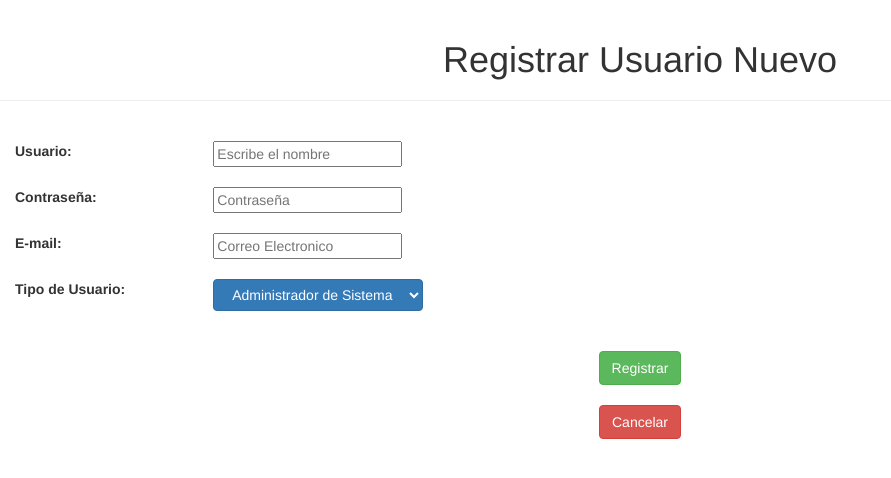
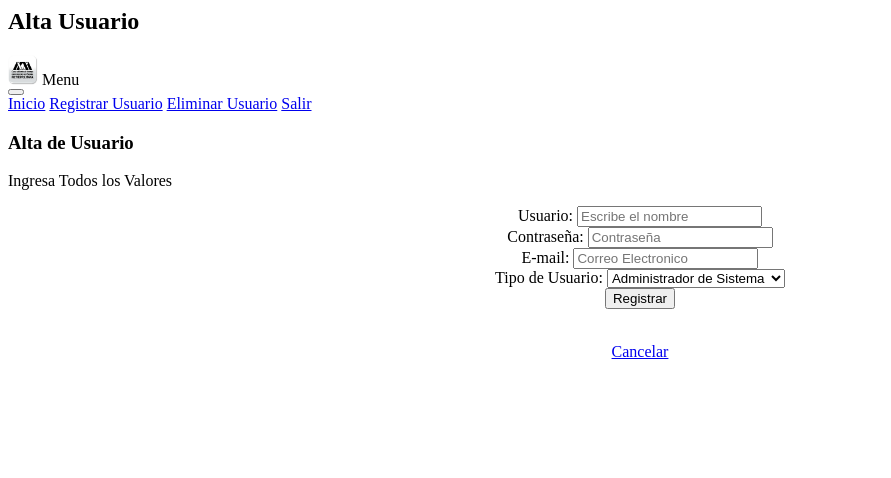
Before and after one commit to HugoRIF/ProyectoIS, a CodeIgniter app: page /assets/index.php/runc/index in a window 1280 px wide. Shown: the top 478 px of the page, without its empty margins (0-891 px from the left). Run offline with CodeIgniter, Linux system fonts and the light colour scheme; some libraries are stand-ins or nearby versions.

Commit message:
Agragano vistas con boostrap
se implemento boostrap en las vistas para un mejor manejo

```diff
--- a/application/views/Vistas/RUN.php
+++ b/application/views/Vistas/RUN.php
@@ -1,21 +1,38 @@
-<!DOCTYPE html>
-<html lang="es">
-<head>
-	<title>Registro de Usuario</title>
-	<meta charset="utf-8">
-	<br>
-	<h1 align="center" >Registrar Usuario Nuevo</h1>
-	<meta name="viewport" content="width=device-width, initial-scale=1">
-    	<link href="http://netdna.bootstrapcdn.com/bootstrap/3.0.0/css/bootstrap.min.css" rel="stylesheet">
-   		<script src="http://code.jquery.com/jquery-1.11.1.min.js"></script>
-	    <script src="http://netdna.bootstrapcdn.com/bootstrap/3.0.0/js/bootstrap.min.js"></script>
-		<hr>
-</head>
+<title>Registrar U</title>
+  </head>
+
+
+<section class="container-fluid slider d-flex justify-content-center align-items-center">
+      <h1 class="display-3 text-white">Alta Usuario</h1>
+    </section>
 <body>
+<!-- Inicio Menu Navegacion -->
+<nav class="navbar navbar-expand-sm navbar-dark bg-dark sticky-top">
+        <div class="navbar-brand" href="">
+            <img src="http://192.168.64.2/ProyectoIS/img/menu.png" width="30" height="30" class="d-inline-block align-top" alt="Logo Bootstrap">
+            Menu
+        </div>
+        <button class="navbar-toggler navbar-toggler-right" type="button" data-toggle="collapse" data-target="#navbarTogglerDemo02" aria-controls="navbarTogglerDemo02" aria-expanded="false" aria-label="Toggle navigation">
+        <span class="navbar-toggler-icon"></span>
+        </button>
+        <div class="collapse navbar-collapse" id="navbarTogglerDemo02">
+            <div class="navbar-nav mr-auto ml-auto text-left">
+                <a class="nav-item nav-link " href="http://192.168.64.2/ProyectoIS/index.php/RUNC/inicio">Inicio</a>
+                <a class="nav-item nav-link active" href="http://192.168.64.2/ProyectoIS/index.php/RUNC/index">Registrar Usuario</a>
+                <a class="nav-item nav-link " href="http://192.168.64.2/ProyectoIS/index.php/EUC/index">Eliminar Usuario</a>
+                <a class="nav-item nav-link" href="http://192.168.64.2/ProyectoIS/index.php/LoginC/index">Salir</a>
 
-		<br>
-<div class="form">
-	<?= form_open('/RUNC/RegistrarU','class="form"') ?>
+            </div>
+
+        </div>
+    </nav>
+<!-- Fin menu de navegacion -->
+<div class="container-fluid bg-success">
+        <section class="container py-3 mt-3 mb-3">
+            <h3 class="text-uppercase text-center mb-4 text-white">Alta de Usuario</h3>
+            <p class="lead text-center mb-4 text-white">Ingresa Todos los Valores</p>
+	<center>
+	<?= form_open('/RUNC/RegistrarU','class="form-horizontal justify-content-center flex-column flex-md-row"') ?>
 
 	<?
 		$nombre = array(
@@ -36,37 +53,36 @@
 		);
 	?>
 
-
-	<?= form_label(' Usuario:    ','nombre','class="col-sm-2 col-form-label"') ?>
-
-	<?= form_input($nombre,'','','class="form-group"') ?>
-	<br><br>
-	<?= form_label(' Contraseña:','contra','class="col-sm-2 col-form-label"') ?>
+	<div class="form-group mx-3 my-3">
+    <?= form_label(' Usuario:    ','nombre','class="mx-3 d-none d-sm-block text-white"') ?>
+	<?= form_input($nombre,'','','class="form-control"') ?>
+	</div>
+	<div class="form-group mx-3 my-3">
+    <?= form_label(' Contraseña:','contra','class="mx-3 d-none d-sm-block text-white"') ?>
 	 <?= form_password($contra) ?>
-	 <br><br>
-	 <?= form_label('E-mail:   ','correo','class="col-sm-2 col-form-label"') ?>
+	 </div>
+	 <div class="form-group mx-3 my-3">
+  	 <?= form_label('E-mail:   ','correo','class="mx-3 d-none d-sm-block text-white"') ?>
 	 <?= form_input($correo) ?>
-	 <br><br>
+	 </div>
 	<?php $options = array(
-        'AS'         => 'Administrador de Sistema',
-        'AE'           => 'Administrador de Estudios',
-        'E'           => 'Encuestador',
-        'A'           => 'Analista',
+        1         => 'Administrador de Sistema',
+        2           => 'Administrador de Estudios',
+        3           => 'Encuestador',
+        4           => 'Analista',
         );?>
-
-	 <?= form_label('Tipo de Usuario:','Tipo','class="col-sm-2 col-form-label"') ?>
+	<div class="form-group mx-3 my-3">
+  	 <?= form_label('Tipo de Usuario:','Tipo','class="mx-3 d-sm-block text-white"') ?>
      <?= form_dropdown($Tipo, $options,'','class="btn btn-primary dropdown-toggle"') ?>
-	 <center>
-	<br><br>
-	<?= form_submit("","Registrar",'class="btn btn-success"')?>
+	</div>
+	<?= form_submit("","Registrar",'class="btn btn-primary"')?>
 
 	<?= form_close()?>
-	<br><br>
-	<?= form_open('/RUNC/inicio','class="form-inline"') ?>
-	<?= form_submit("","Cancelar",'class="btn btn-danger"')?>
-	<?= form_close()?>
+	<br>
+	<a class="btn btn-danger" href="http://192.168.64.2/ProyectoIS/index.php/RUNC/inicio" role="button">Cancelar</a>
 	</center>
 
 	</div>
+
 </body>
 </html>
```
Also changed, not shown: application/views/Vistas/EUV.php (+31 -17 lines), application/views/Vistas/Encabezado.php (added, +20 -0 lines), application/views/Vistas/LoginV.php (+40 -22 lines), application/views/Vistas/ingresoAS.php (+25 -67 lines).
